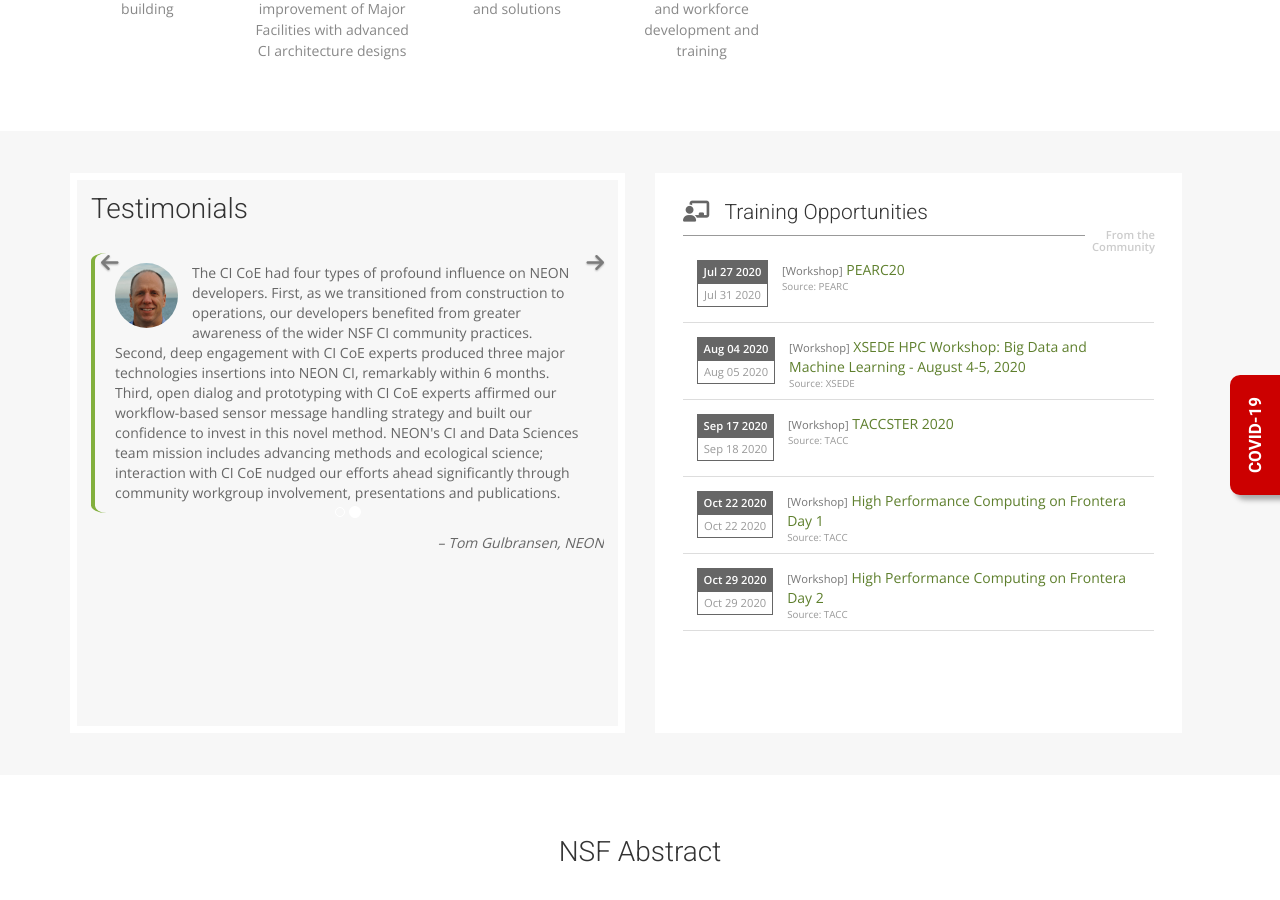
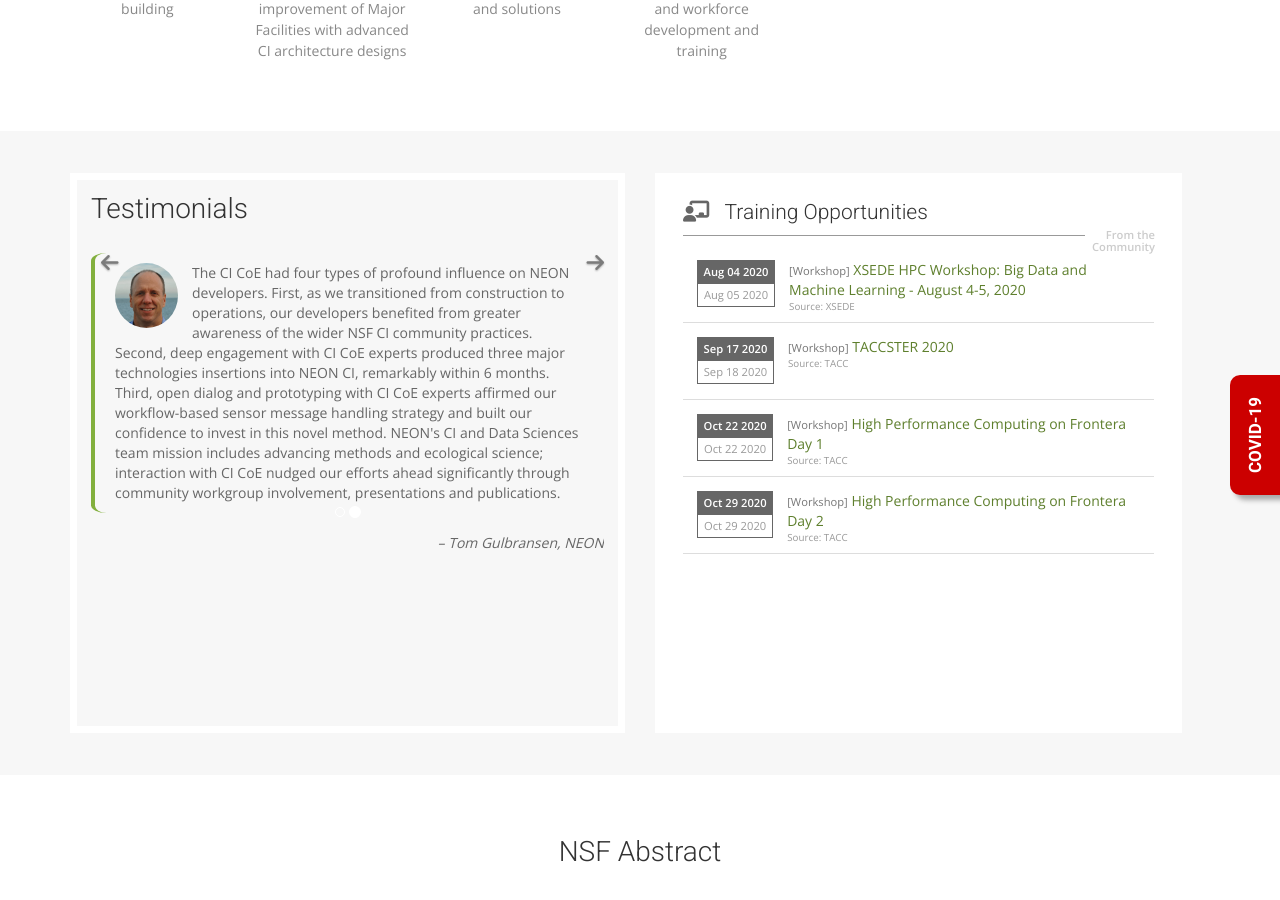
Before and after one commit to cicoe/cicoe.github.io, a Jekyll site: the page built from index.html, in a window 1280 px wide and 900 px high, scrolled down 982 px. Built offline with Jekyll 4.4.1, drawn with Linux system fonts in a browser that asks for light colours; nearby versions of some CDN libraries; some web fonts are replaced; comment, search, counter and statistics services are not loaded.

Commit message:
updated training events

```diff
--- a/_data/training_opportunities.yml
+++ b/_data/training_opportunities.yml
@@ -1,10 +1,3 @@
-- categroy: Workshop
-  end_date: July 31, 2020
-  source: PEARC
-  start_date: July 27, 2020
-  time: 04:00
-  title: PEARC20
-  website: "https://pearc.acm.org/pearc20/registration/"
 - categroy: Workshop
   end_date: August 05, 2020
   source: XSEDE
```
